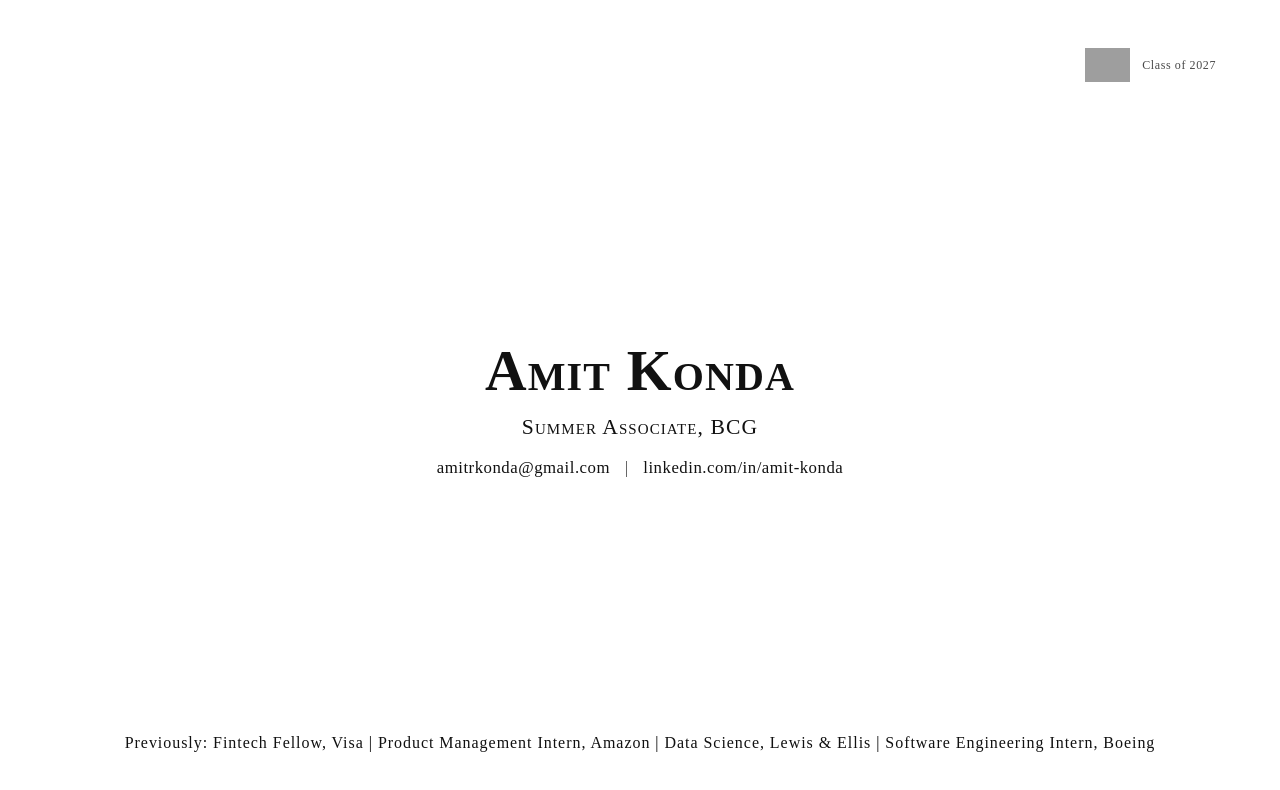
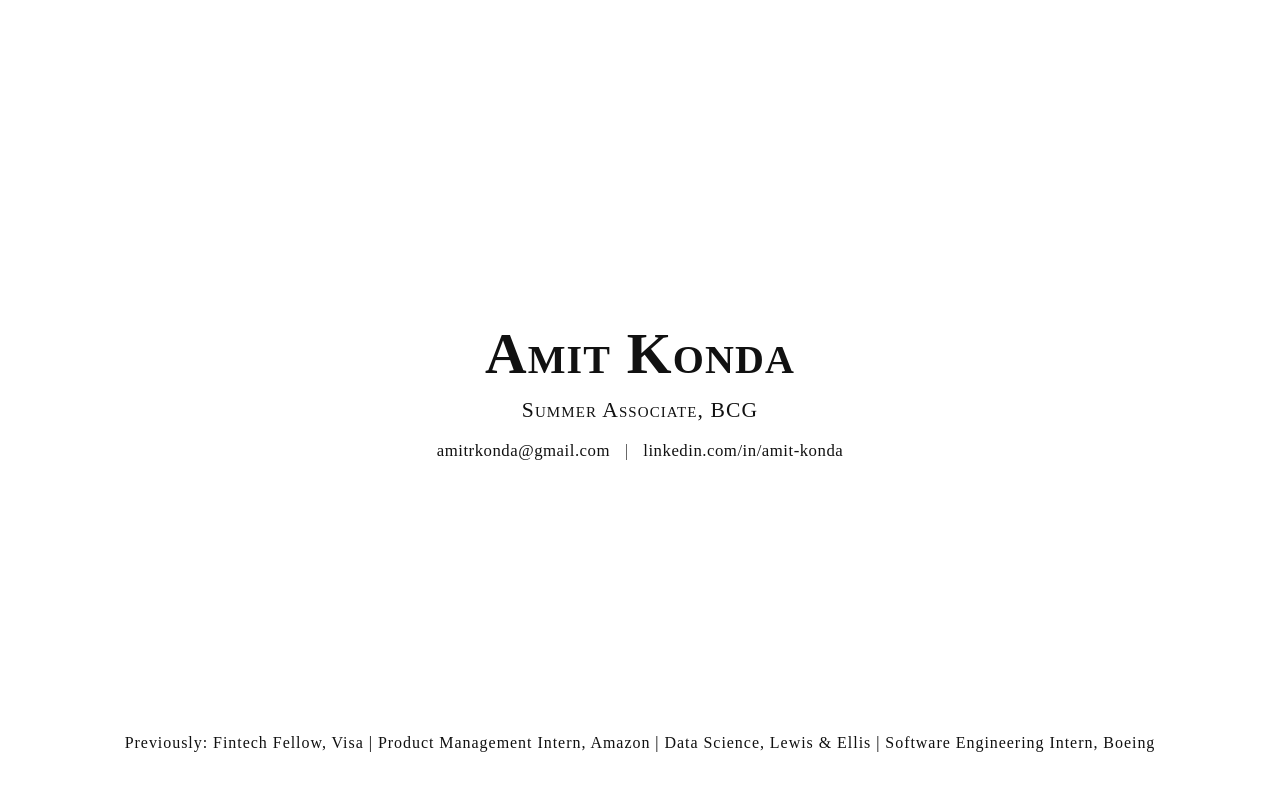
Before and after one commit to amit-konda/amitkondawebsite, a plain HTML site: page index.html in a window 1280 px wide. Drawn offline with Linux system fonts and the light colour scheme; grey boxes are pictures that could not be loaded.

Commit message:
Remove top-right logo/class block entirely

```diff
--- a/index.html
+++ b/index.html
@@ -10,15 +10,6 @@
 </head>
 <body>
   <main class="card">
-    <div class="row top">
-      <div class="affiliation">
-        <img src="https://upload.wikimedia.org/wikipedia/commons/thumb/8/8d/Texas_Longhorns_logo.svg/960px-Texas_Longhorns_logo.svg.png?_=20231025225934" alt="UT Austin Logo" class="school-logo">
-        <div class="affiliation-text">
-          <div class="class">Class of 2027</div>
-        </div>
-      </div>
-    </div>
-
     <div class="center">
       <h1>Amit Konda</h1>
       <p class="position">Summer Associate, BCG</p>
--- a/style.css
+++ b/style.css
@@ -2,7 +2,6 @@
   --page-bg: #ffffff;
   --ink: #111111;
   --muted: #4a4a4a;
-  --aff-class-font: 12px;
 }
 
 * {
@@ -28,12 +27,6 @@ a:visited {
   color: var(--ink);
 }
 
-.school-logo {
-  height: clamp(26px, 3.2vw, 34px);
-  width: auto;
-  flex-shrink: 0;
-}
-
 .card {
   min-height: 100vh;
   display: flex;
@@ -46,24 +39,6 @@ a:visited {
   display: flex;
   justify-content: flex-end;
   align-items: flex-start;
-}
-
-.affiliation {
-  display: flex;
-  align-items: center;
-  gap: 12px;
-}
-
-.affiliation-text {
-  display: flex;
-  flex-direction: column;
-}
-
-.affiliation .class {
-  font-size: var(--aff-class-font);
-  letter-spacing: 0.05em;
-  color: var(--muted);
-  text-align: right;
 }
 
 .center {
```
